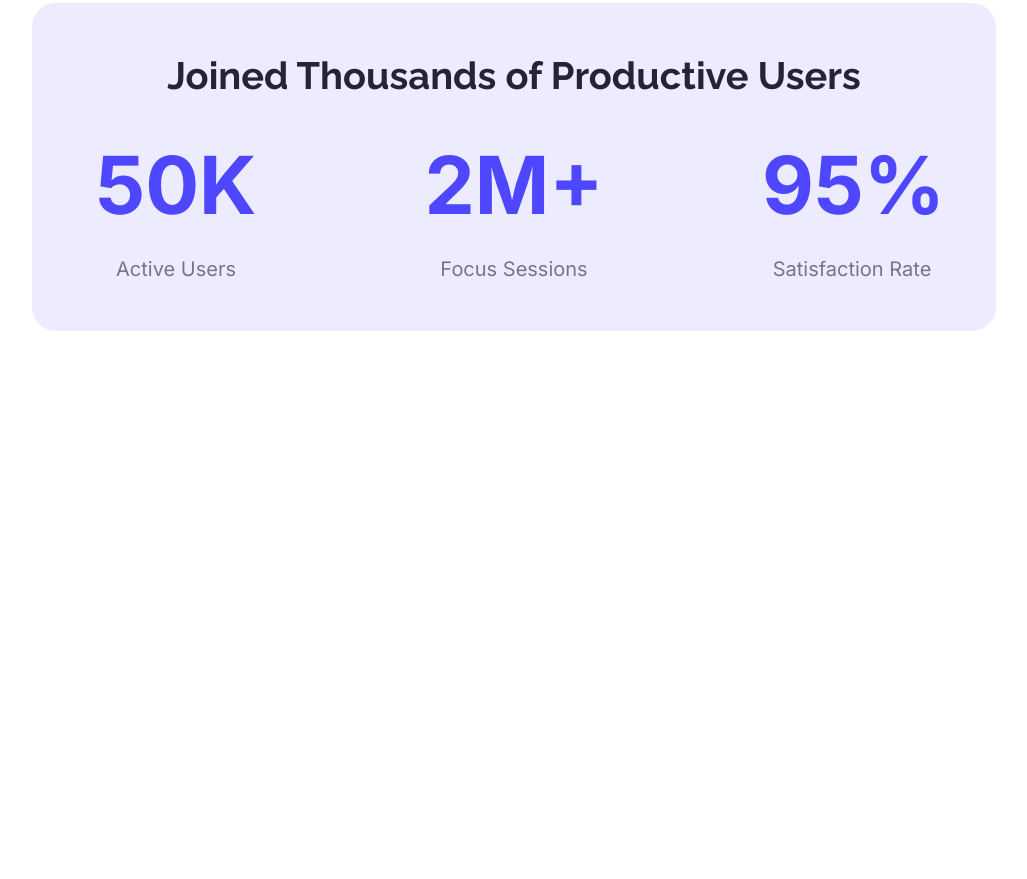
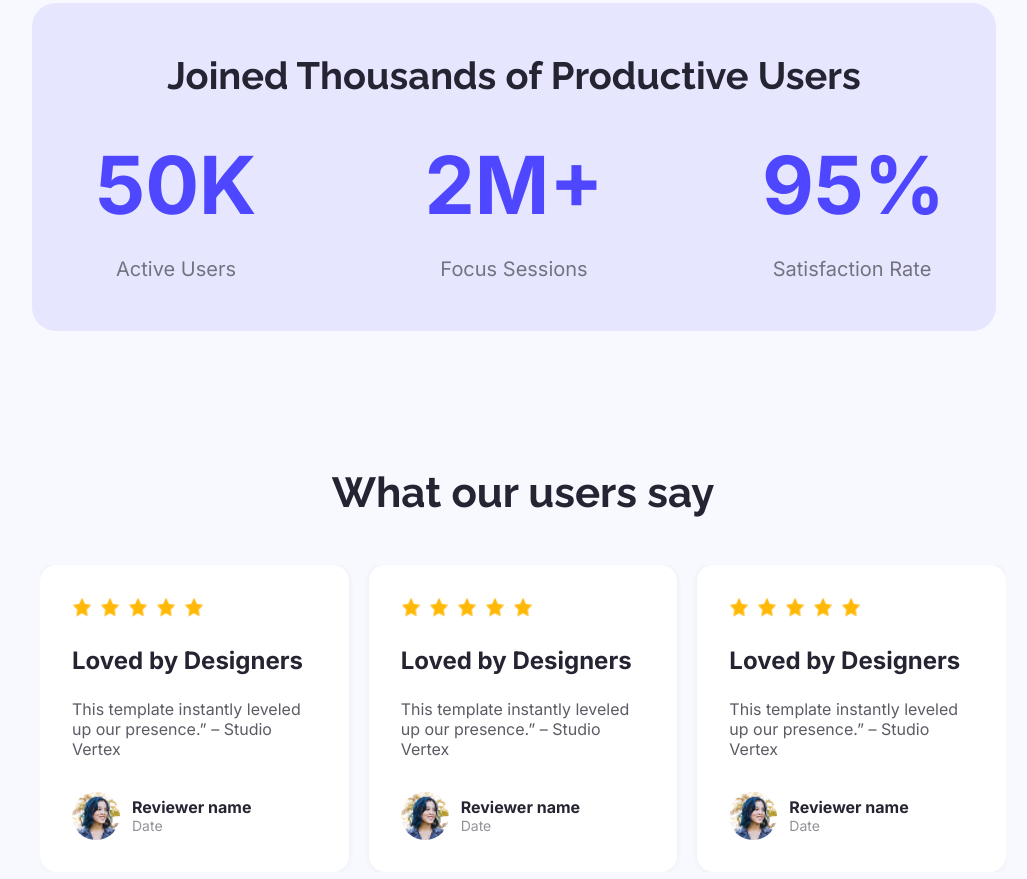
Before and after one commit to SamiunAuntor/First-Assignment, a plain HTML site: page index.html in a window 1280 px wide. Shown: the part 1267-2146 px from the top of the page, without its empty margins (117-1144 px from the left). Before the commit the page ends 1735 px from the top, so only its background shows below. Drawn offline with Linux system fonts and the light colour scheme.

Commit message:
Completed the 4th section

```diff
--- a/index.html
+++ b/index.html
@@ -54,6 +54,69 @@
                 </div>
             </div>
         </div>
+
+        <div class="part-4">
+            <h2 class="part-4-title raleway-font">What our users say</h2>
+            <div class="testimonial-cards">
+                <div class="testimonial-card">
+                    <div class="stars">
+                        <img src="icon-star.png" alt="Star">
+                        <img src="icon-star.png" alt="Star">
+                        <img src="icon-star.png" alt="Star">
+                        <img src="icon-star.png" alt="Star">
+                        <img src="icon-star.png" alt="Star">
+                    </div>
+                    <h3 class="testimonial-title inter-font">Loved by Designers</h3>
+                    <p class="testimonial-description inter-font">This template instantly leveled up our presence.” – Studio Vertex</p>
+                    <div class="reviewer">
+                        <img src="avatar.png" alt="Reviewer" class="reviewer-img">
+                        <div>
+                            <p class="reviewer-name inter-font">Reviewer name</p>
+                            <p class="review-date inter-font">Date</p>
+                        </div>
+                    </div>
+                </div>
+
+                <div class="testimonial-card">
+                    <div class="stars">
+                        <img src="icon-star.png" alt="Star">
+                        <img src="icon-star.png" alt="Star">
+                        <img src="icon-star.png" alt="Star">
+                        <img src="icon-star.png" alt="Star">
+                        <img src="icon-star.png" alt="Star">
+                    </div>
+                    <h3 class="testimonial-title inter-font">Loved by Designers</h3>
+                    <p class="testimonial-description inter-font">This template instantly leveled up our presence.” – Studio Vertex</p>
+                    <div class="reviewer">
+                        <img src="avatar.png" alt="Reviewer" class="reviewer-img">
+                        <div>
+                            <p class="reviewer-name inter-font">Reviewer name</p>
+                            <p class="review-date inter-font">Date</p>
+                        </div>
+                    </div>
+                </div>
+
+                <div class="testimonial-card">
+                    <div class="stars">
+                        <img src="icon-star.png" alt="Star">
+                        <img src="icon-star.png" alt="Star">
+                        <img src="icon-star.png" alt="Star">
+                        <img src="icon-star.png" alt="Star">
+                        <img src="icon-star.png" alt="Star">
+                    </div>
+                    <h3 class="testimonial-title inter-font">Loved by Designers</h3>
+                    <p class="testimonial-description inter-font">This template instantly leveled up our presence.” – Studio Vertex</p>
+                    <div class="reviewer">
+                        <img src="avatar.png" alt="Reviewer" class="reviewer-img">
+                        <div>
+                            <p class="reviewer-name inter-font">Reviewer name</p>
+                            <p class="review-date inter-font">Date</p>
+                        </div>
+                    </div>
+                </div>
+            </div>
+        </div>
+
     </main>
 </body>
 </html>
--- a/style.css
+++ b/style.css
@@ -8,6 +8,10 @@
     margin-right: 150px;
     height: 151px;
     width: 1140px;
+}
+
+body {
+    background-color: #F7F9FF;
 }
 
 body {
@@ -174,3 +178,81 @@ a {
 
     text-align: center;
 }
+
+.part-4 {
+    margin: 137px 149px;
+}
+
+.part-4-title {
+    text-align: center;
+    font-weight: bold;
+    font-size: 42px;
+    margin-bottom: 48px;
+    color: #252432;
+}
+
+.testimonial-cards {
+    display: flex;
+    justify-content: space-between;
+    gap: 20px;
+    flex-wrap: nowrap;
+    overflow-x: auto;
+}
+
+
+.testimonial-card {
+    background-color: white;
+    border-radius: 16px;
+    box-shadow: 0 0 6px rgba(0, 0, 0, 0.06);
+    padding: 32px;
+    width: 366.67px;
+    height: 243px;
+    display: flex;
+    flex-direction: column;
+    justify-content: space-between;
+}
+
+.stars img {
+    width: 20px;
+    height: 20px;
+    margin-right: 4px;
+}
+
+.testimonial-title {
+    font-size: 24px;
+    font-weight: bold;
+    color: #252432;
+    margin: 16px 0 0 0;
+}
+
+.testimonial-description {
+    font-size: 16px;
+    color: rgba(37, 36, 50, 0.75);
+    margin-bottom: 24px;
+}
+
+.reviewer {
+    display: flex;
+    align-items: center;
+    gap: 12px;
+}
+
+.reviewer-img {
+    width: 48px;
+    height: 48px;
+    border-radius: 50%;
+    object-fit: cover;
+}
+
+.reviewer-name {
+    font-weight: bold;
+    font-size: 16px;
+    margin: 0;
+    color: #252432;
+}
+
+.review-date {
+    font-size: 14px;
+    color: rgba(37, 36, 50, 0.5);
+    margin: 0;
+}
```
